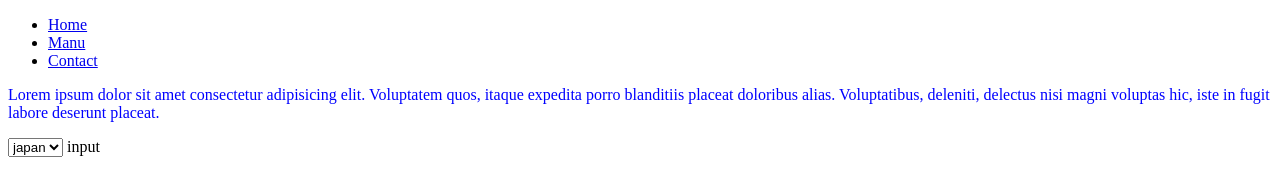
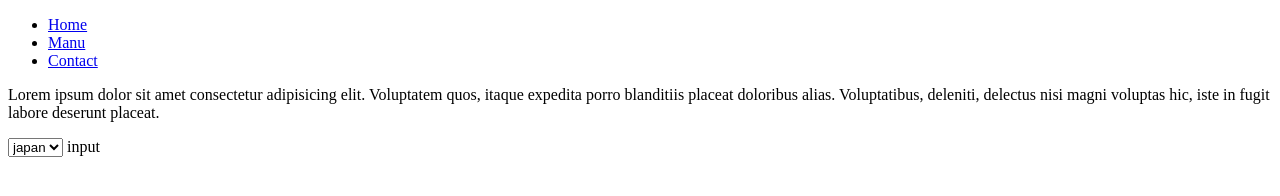
Before and after one commit to 0baydulKuasha/frist-github-, a plain HTML site: page index.html in a window 1280 px wide. Drawn offline with Linux system fonts and the light colour scheme.

Commit message:
Update index.html

```diff
--- a/index.html
+++ b/index.html
@@ -19,7 +19,7 @@
         </div>
     </div>
    </div>
-   <p style="color: blue;">Lorem ipsum dolor sit amet consectetur adipisicing elit. Voluptatem quos, itaque expedita porro blanditiis placeat doloribus alias. Voluptatibus, deleniti, delectus nisi magni voluptas hic, iste in fugit labore deserunt placeat.</p>
+   <p>Lorem ipsum dolor sit amet consectetur adipisicing elit. Voluptatem quos, itaque expedita porro blanditiis placeat doloribus alias. Voluptatibus, deleniti, delectus nisi magni voluptas hic, iste in fugit labore deserunt placeat.</p>
    <select>
         <option value="japan">japan</option>
         <option value="japan">japan</option>
```
